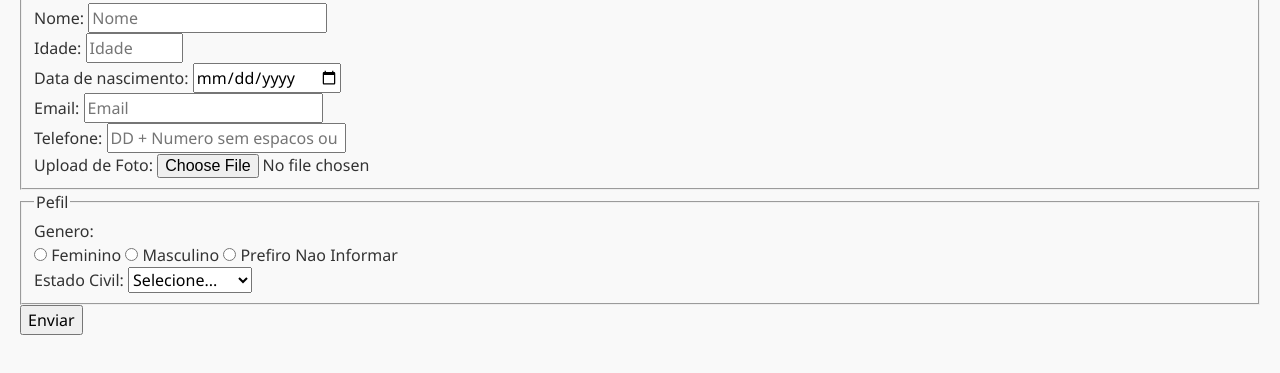
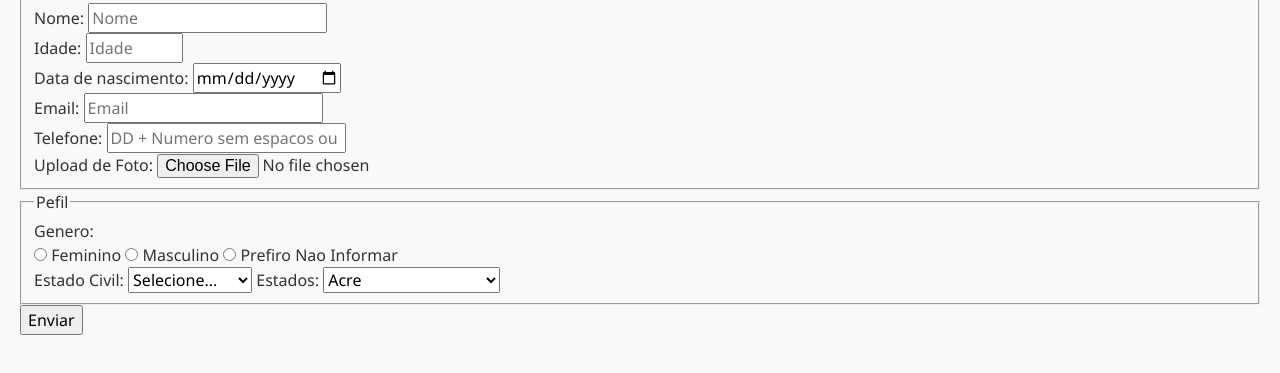
Before and after one commit to KauzCoder/projeto-formulario-insight, a plain HTML site: page src/index.html in a window 1280 px wide. Shown: the part 95-468 px from the top of the page. Drawn offline with Linux system fonts and the light colour scheme; files that its build step writes are made by us from their sources; files whose address does not match are found by name.

Commit message:
Adiciona opções de estados no formulário de dados pessoais

```diff
--- a/src/index.html
+++ b/src/index.html
@@ -54,6 +54,38 @@
                 <option value="viuvo">Viuvo</option>
                 <option value="uniao estavel">Uniao Estavel</option>
             </select>
+
+            <label for="userState">Estados: </label>
+            <select name="userState" id="">
+                <option value="AC">Acre</option>
+                <option value="AL">Alagoas</option>
+                <option value="AP">Amapá</option>
+                <option value="AM">Amazonas</option>
+                <option value="BA">Bahia</option>
+                <option value="CE">Ceará</option>
+                <option value="DF">Distrito Federal</option>
+                <option value="ES">Espírito Santo</option>
+                <option value="GO">Goiás</option>
+                <option value="MA">Maranhão</option>
+                <option value="MT">Mato Grosso</option>
+                <option value="MS">Mato Grosso do Sul</option>
+                <option value="MG">Minas Gerais</option>
+                <option value="PA">Pará</option>
+                <option value="PB">Paraíba</option>
+                <option value="PR">Paraná</option>
+                <option value="PE">Pernambuco</option>
+                <option value="PI">Piauí</option>
+                <option value="RJ">Rio de Janeiro</option>
+                <option value="RN">Rio Grande do Norte</option>
+                <option value="RS">Rio Grande do Sul</option>
+                <option value="RO">Rondônia</option>
+                <option value="RR">Roraima</option>
+                <option value="SC">Santa Catarina</option>
+                <option value="SP">São Paulo</option>
+                <option value="SE">Sergipe</option>
+                <option value="TO">Tocantins</option>
+                <option value="EX">Estrangeiro</option>
+            </select>
         </fieldset>
         <button type="submit">Enviar</button>
 
```
